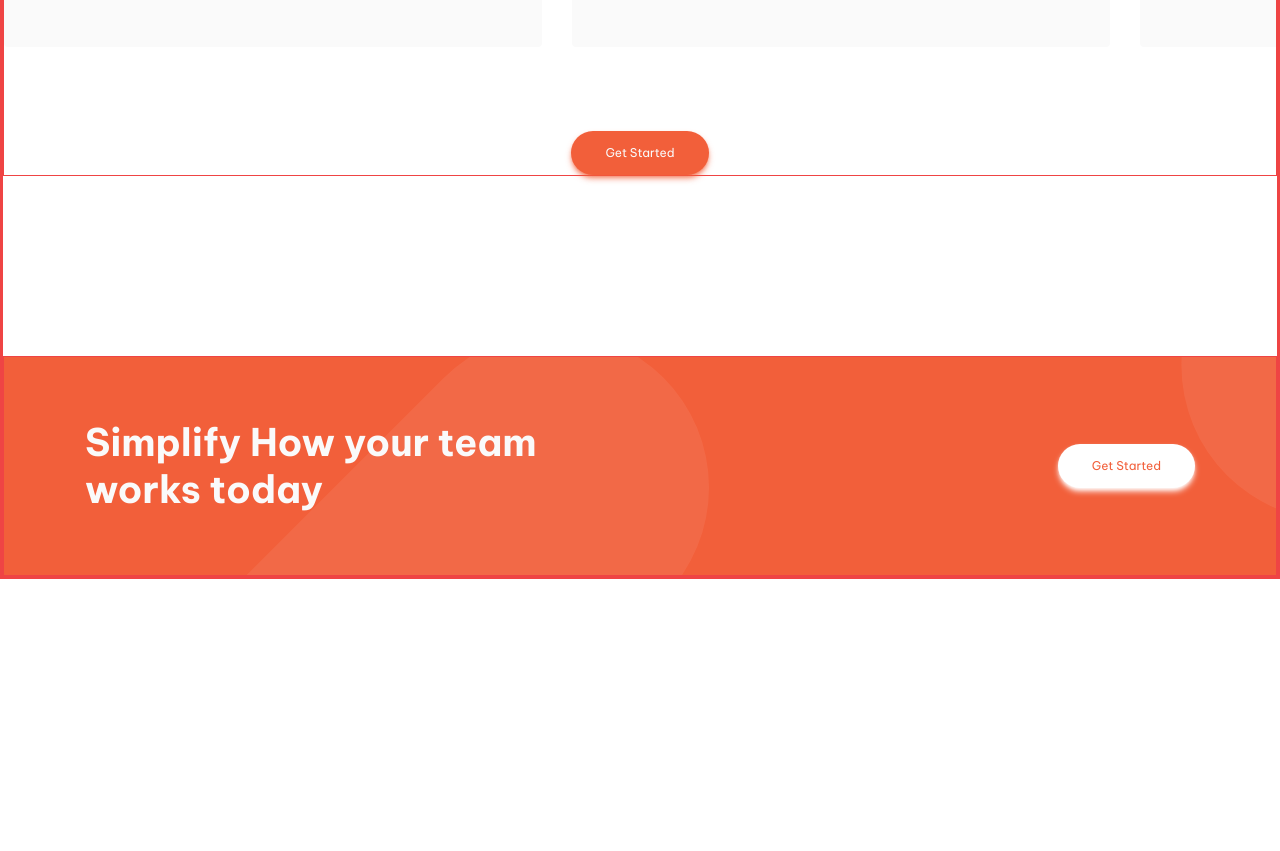
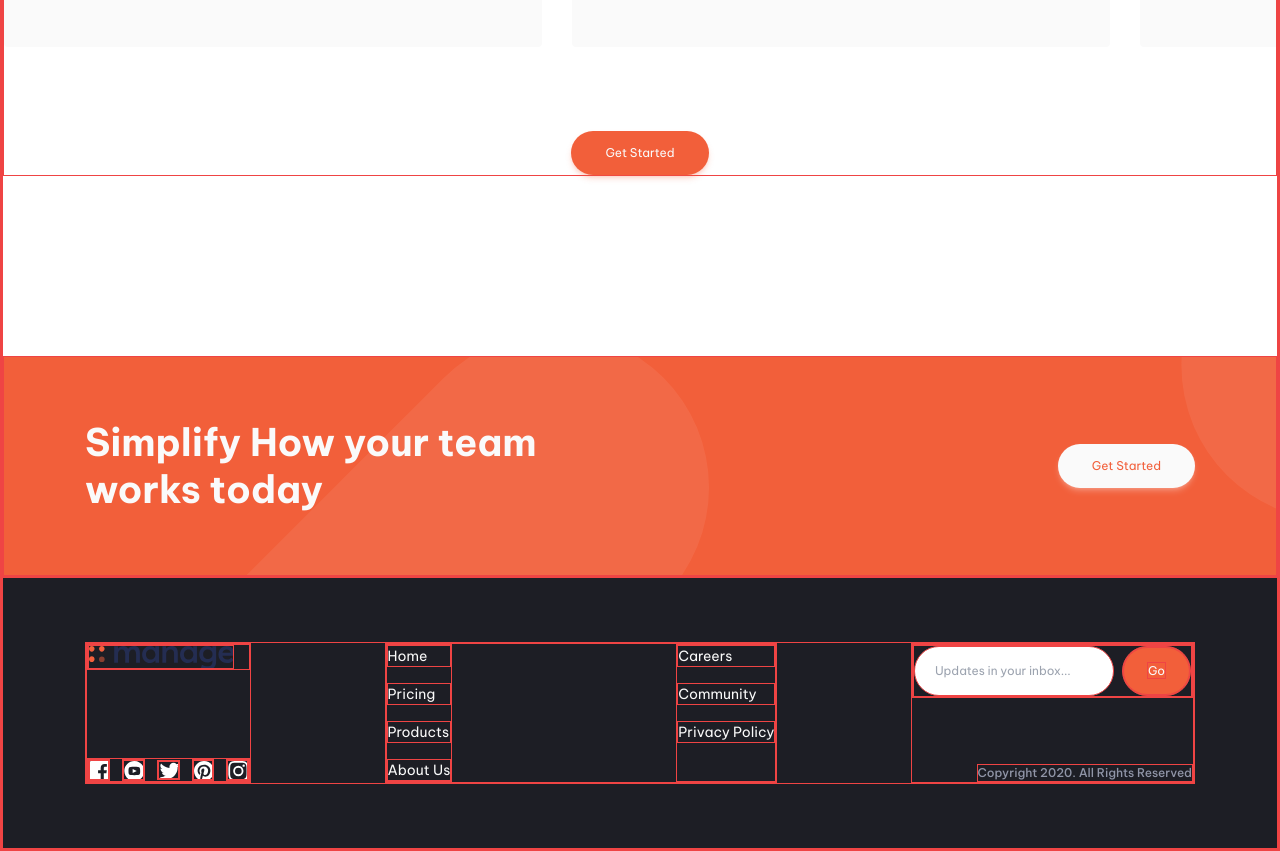
Before and after one commit to wafash08/manage-landing-page, a Next.js app: page / in a window 1280 px wide. Shown: the part 1940-2791 px from the top of the page. Before the commit the page ends 2519 px from the top, so only its background shows below. Built offline with nearby package versions, Linux system fonts and the light colour scheme.

Commit message:
footer --dekstop

```diff
--- a/app/components/cta-button.tsx
+++ b/app/components/cta-button.tsx
@@ -12,14 +12,15 @@ export default function CTAButton({
 		<button
 			type='button'
 			className={clsx(
-				'px-[34px] py-[14px] transition-opacity rounded-full text-xs shadow-md',
+				'group relative px-[34px] py-[14px] rounded-full text-xs shadow-md',
 				variant === 'orange' &&
-					'bg-primary-bright-red text-neutral-very-light-gray shadow-primary-bright-red/75 hover:opacity-75',
+					'bg-primary-bright-red text-neutral-very-light-gray shadow-primary-bright-red/25',
 				variant === 'white' &&
-					'bg-white text-primary-bright-red shadow-white hover:opacity-90'
+					'bg-neutral-very-light-gray text-primary-bright-red shadow-white/25'
 			)}
 		>
-			{children}
+			<span>{children}</span>
+			<div className='absolute inset-0 rounded-full transition-colors bg-transparent group-hover:bg-white/10' />
 		</button>
 	);
 }
--- /dev/null
+++ b/app/components/footer.tsx
@@ -0,0 +1,104 @@
+import Link from 'next/link';
+import Container from './container';
+import {
+	FacebookIcon,
+	InstagramIcon,
+	Logo,
+	PinterestIcon,
+	TwitterIcon,
+	YoutubeIcon,
+} from './icons';
+
+const SOCIAL_MEDIA_LIST = [
+	{ name: 'facebook', icon: <FacebookIcon /> },
+	{ name: 'youtube', icon: <YoutubeIcon /> },
+	{ name: 'twitter', icon: <TwitterIcon /> },
+	{ name: 'pinterest', icon: <PinterestIcon /> },
+	{ name: 'instagram', icon: <InstagramIcon /> },
+];
+
+const LINKS_1 = [
+	{ label: 'Home' },
+	{ label: 'Pricing' },
+	{ label: 'Products' },
+	{ label: 'About Us' },
+];
+
+const LINKS_2 = [
+	{ label: 'Careers' },
+	{ label: 'Community' },
+	{ label: 'Privacy Policy' },
+];
+
+export default function Footer() {
+	return (
+		<footer className='bg-neutral-very-dark-blue py-16'>
+			<Container className='flex justify-between'>
+				<div className='flex flex-col justify-between'>
+					<Link href='/' className='block'>
+						<Logo />
+					</Link>
+					<ul className='flex items-center gap-3'>
+						{SOCIAL_MEDIA_LIST.map(({ icon, name }) => {
+							return (
+								<li key={name}>
+									<span className='sr-only'>{name}</span>
+									{icon}
+								</li>
+							);
+						})}
+					</ul>
+				</div>
+				<div className='flex gap-56'>
+					<ul className='flex flex-col gap-4'>
+						{LINKS_1.map(({ label }) => {
+							return (
+								<li
+									key={label}
+									className='text-neutral-very-light-gray text-sm'
+								>
+									{label}
+								</li>
+							);
+						})}
+					</ul>
+					<ul className='flex flex-col gap-4'>
+						{LINKS_2.map(({ label }) => {
+							return (
+								<li
+									key={label}
+									className='text-neutral-very-light-gray text-sm'
+								>
+									{label}
+								</li>
+							);
+						})}
+					</ul>
+				</div>
+				<div className='flex flex-col justify-between'>
+					<form className='self-end'>
+						<div className='flex gap-2'>
+							<input
+								type='text'
+								name='subscription'
+								id='subscription'
+								placeholder='Updates in your inbox...'
+								className='text-xs text-neutral-dark-grayish-blue py-4 px-5 rounded-full w-full md:w-[200px]'
+							/>
+							<button
+								type='submit'
+								className='group relative py-4 px-6 rounded-full text-xs text-neutral-very-light-gray bg-primary-bright-red'
+							>
+								<span>Go</span>
+								<div className='absolute inset-0 rounded-full bg-transparent transition-colors group-hover:bg-white/10' />
+							</button>
+						</div>
+					</form>
+					<p className='self-end text-xs text-neutral-dark-grayish-blue font-medium'>
+						Copyright 2020. All Rights Reserved
+					</p>
+				</div>
+			</Container>
+		</footer>
+	);
+}
--- a/app/components/icons.tsx
+++ b/app/components/icons.tsx
@@ -15,3 +15,58 @@ export function Logo() {
 		</svg>
 	);
 }
+
+export function FacebookIcon() {
+	return (
+		<svg xmlns='http://www.w3.org/2000/svg' width='20' height='20'>
+			<path
+				fill='#FFF'
+				d='M18.896 0H1.104C.494 0 0 .494 0 1.104v17.793C0 19.506.494 20 1.104 20h9.58v-7.745H8.076V9.237h2.606V7.01c0-2.583 1.578-3.99 3.883-3.99 1.104 0 2.052.082 2.329.119v2.7h-1.598c-1.254 0-1.496.597-1.496 1.47v1.928h2.989l-.39 3.018h-2.6V20h5.098c.608 0 1.102-.494 1.102-1.104V1.104C20 .494 19.506 0 18.896 0z'
+			/>
+		</svg>
+	);
+}
+
+export function YoutubeIcon() {
+	return (
+		<svg xmlns='http://www.w3.org/2000/svg' width='21' height='20'>
+			<path
+				fill='#FFF'
+				d='M10.333 0c-5.522 0-10 4.478-10 10 0 5.523 4.478 10 10 10 5.523 0 10-4.477 10-10 0-5.522-4.477-10-10-10zm3.701 14.077c-1.752.12-5.653.12-7.402 0C4.735 13.947 4.514 13.018 4.5 10c.014-3.024.237-3.947 2.132-4.077 1.749-.12 5.651-.12 7.402 0 1.898.13 2.118 1.059 2.133 4.077-.015 3.024-.238 3.947-2.133 4.077zM8.667 8.048l4.097 1.949-4.097 1.955V8.048z'
+			/>
+		</svg>
+	);
+}
+
+export function TwitterIcon() {
+	return (
+		<svg xmlns='http://www.w3.org/2000/svg' width='21' height='18'>
+			<path
+				fill='#FFF'
+				d='M20.667 2.797a8.192 8.192 0 01-2.357.646 4.11 4.11 0 001.804-2.27 8.22 8.22 0 01-2.606.996A4.096 4.096 0 0014.513.873c-2.649 0-4.595 2.472-3.997 5.038a11.648 11.648 0 01-8.457-4.287 4.109 4.109 0 001.27 5.478A4.086 4.086 0 011.47 6.59c-.045 1.901 1.317 3.68 3.29 4.075a4.113 4.113 0 01-1.853.07 4.106 4.106 0 003.834 2.85 8.25 8.25 0 01-6.075 1.7 11.616 11.616 0 006.29 1.843c7.618 0 11.922-6.434 11.662-12.205a8.354 8.354 0 002.048-2.124z'
+			/>
+		</svg>
+	);
+}
+
+export function PinterestIcon() {
+	return (
+		<svg xmlns='http://www.w3.org/2000/svg' width='20' height='20'>
+			<path
+				fill='#FFF'
+				d='M10 0C4.478 0 0 4.477 0 10c0 4.237 2.636 7.855 6.356 9.312-.088-.791-.167-2.005.035-2.868.182-.78 1.172-4.97 1.172-4.97s-.299-.6-.299-1.486c0-1.39.806-2.428 1.81-2.428.852 0 1.264.64 1.264 1.408 0 .858-.545 2.14-.828 3.33-.236.995.5 1.807 1.48 1.807 1.778 0 3.144-1.874 3.144-4.58 0-2.393-1.72-4.068-4.177-4.068-2.845 0-4.515 2.135-4.515 4.34 0 .859.331 1.781.745 2.281a.3.3 0 01.069.288l-.278 1.133c-.044.183-.145.223-.335.134-1.249-.581-2.03-2.407-2.03-3.874 0-3.154 2.292-6.052 6.608-6.052 3.469 0 6.165 2.473 6.165 5.776 0 3.447-2.173 6.22-5.19 6.22-1.013 0-1.965-.525-2.291-1.148l-.623 2.378c-.226.869-.835 1.958-1.244 2.621.937.29 1.931.446 2.962.446 5.522 0 10-4.477 10-10S15.522 0 10 0z'
+			/>
+		</svg>
+	);
+}
+
+export function InstagramIcon() {
+	return (
+		<svg xmlns='http://www.w3.org/2000/svg' width='21' height='20'>
+			<path
+				fill='#FFF'
+				d='M10.333 1.802c2.67 0 2.987.01 4.042.059 2.71.123 3.976 1.409 4.1 4.099.048 1.054.057 1.37.057 4.04 0 2.672-.01 2.988-.058 4.042-.124 2.687-1.386 3.975-4.099 4.099-1.055.048-1.37.058-4.042.058-2.67 0-2.986-.01-4.04-.058-2.717-.124-3.976-1.416-4.1-4.1-.048-1.054-.058-1.37-.058-4.041 0-2.67.01-2.986.058-4.04.124-2.69 1.387-3.977 4.1-4.1 1.054-.048 1.37-.058 4.04-.058zm0-1.802C7.618 0 7.278.012 6.211.06 2.579.227.56 2.242.394 5.877.345 6.944.334 7.284.334 10s.011 3.057.06 4.123c.166 3.632 2.181 5.65 5.816 5.817 1.068.048 1.408.06 4.123.06 2.716 0 3.057-.012 4.124-.06 3.628-.167 5.651-2.182 5.816-5.817.049-1.066.06-1.407.06-4.123s-.011-3.056-.06-4.122C20.11 2.249 18.093.228 14.458.06 13.39.01 13.049 0 10.333 0zm0 4.865a5.135 5.135 0 100 10.27 5.135 5.135 0 000-10.27zm0 8.468a3.333 3.333 0 110-6.666 3.333 3.333 0 010 6.666zm5.339-9.87a1.2 1.2 0 10-.001 2.4 1.2 1.2 0 000-2.4z'
+			/>
+		</svg>
+	);
+}
--- a/app/layout.tsx
+++ b/app/layout.tsx
@@ -3,6 +3,7 @@ import { Be_Vietnam_Pro } from 'next/font/google';
 import clsx from 'clsx';
 import Header from './components/header';
 import './globals.css';
+import Footer from './components/footer';
 
 const be_vietnam_pro = Be_Vietnam_Pro({
 	weight: ['400', '500', '700'],
@@ -25,6 +26,7 @@ export default function RootLayout({
 			<body className={clsx(be_vietnam_pro.className, 'overflow-x-hidden')}>
 				<Header />
 				{children}
+				<Footer />
 			</body>
 		</html>
 	);
```
